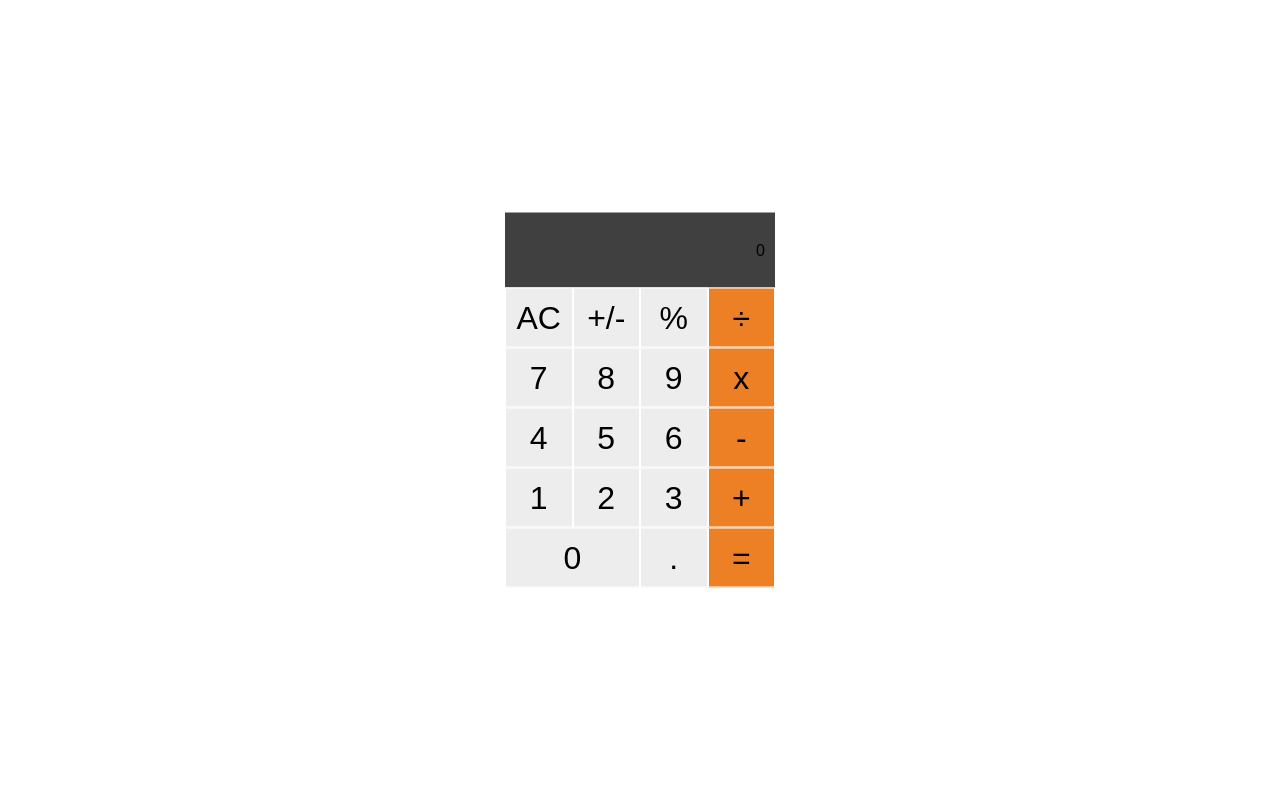
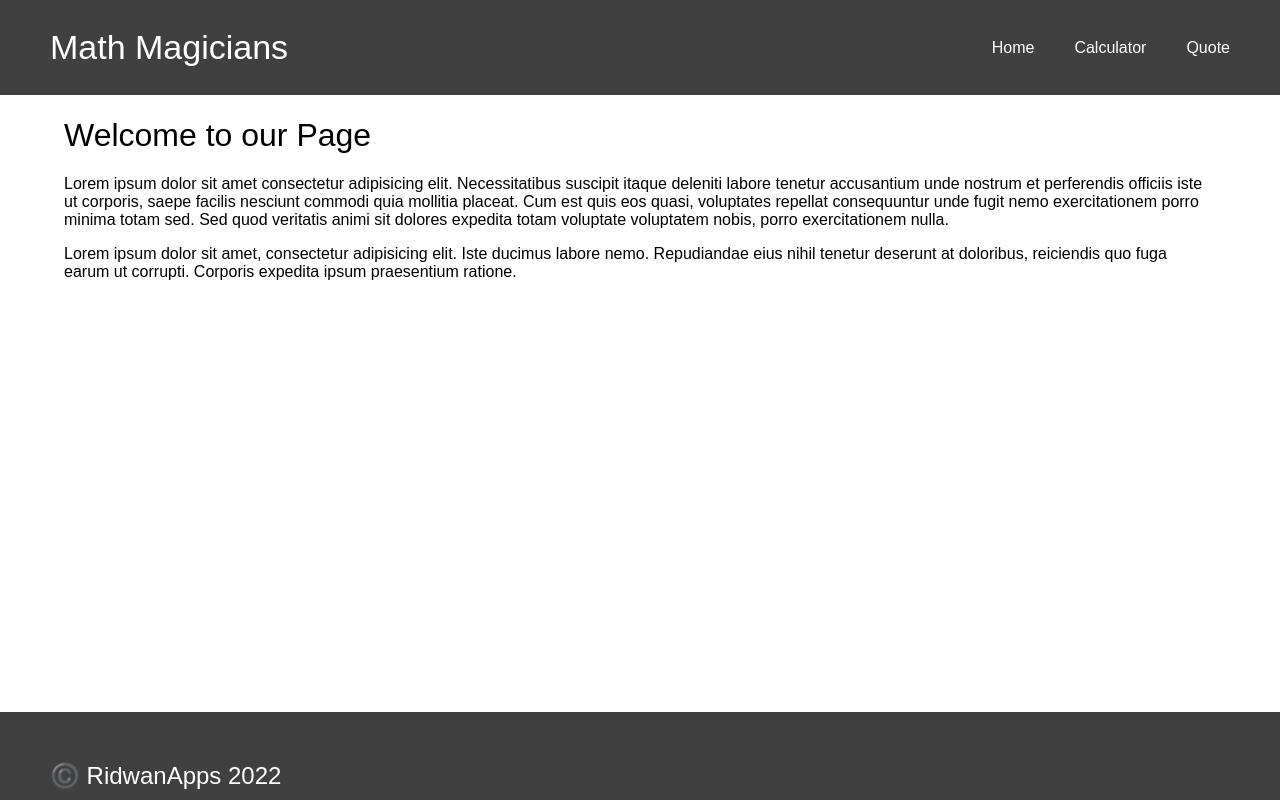
Before and after one commit to ridwanediallo/math-magicians-, a React (Create React App) app: page / in a window 1280 px wide. Built offline with nearby package versions, Linux system fonts and the light colour scheme.

Commit message:
Add full-website

```diff
--- a/package.json
+++ b/package.json
@@ -9,6 +9,7 @@
     "big.js": "^6.1.1",
     "react": "^18.2.0",
     "react-dom": "^18.2.0",
+    "react-router-dom": "^6.3.0",
     "react-scripts": "5.0.1",
     "web-vitals": "^2.1.4"
   },
--- a/src/App.js
+++ b/src/App.js
@@ -1,19 +1,22 @@
-import React, { Component } from 'react';
-import './App.css';
+import React from 'react';
+import { Route, Routes } from 'react-router-dom';
+
 import Calculator from './components/Calculator';
+import Navbar from './components/Navbar';
+import Home from './components/Home';
+import Quotes from './components/Quotes';
+import Footer from './components/Footer';
 
-class App extends Component {
-  constructor(props) {
-    super(props);
-    this.state = {};
-  }
+const App = () => (
+  <>
+    <Navbar />
+    <Routes>
+      <Route exact path="/" element={<Home />} />
+      <Route path="/quote" element={<Quotes />} />
+      <Route path="/calculator" element={<Calculator />} />
+    </Routes>
+    <Footer />
+  </>
+);
 
-  render() {
-    return (
-      <div className="App">
-        <Calculator />
-      </div>
-    );
-  }
-}
 export default App;
--- a/src/components/Calculator.css
+++ b/src/components/Calculator.css
@@ -6,35 +6,28 @@
   font-weight: normal;
 }
 
-body {
+.container {
   display: flex;
-  align-items: center;
-  justify-content: center;
+  max-width: 90%;
+  margin: 0 auto;
 }
 
-.container {
+h2 {
+  margin: 50px 0 0 50px;
+}
+
+.calculator {
   top: 50%;
-  left: 50%;
+  left: 65%;
   position: absolute;
   transform: translate(-50%, -50%);
-  margin: 0 auto;
   width: 270px;
-  text-align: center;
 }
 
 .keypad {
   display: grid;
   grid-template-columns: repeat(4, 1fr);
   grid-auto-rows: minmax(60px, auto);
-}
-
-.calculator-grid {
-  display: grid;
-  justify-content: center;
-  align-content: center;
-  min-height: 100vh;
-  grid-template-columns: repeat(4, 100px);
-  grid-template-rows: minmax(120px, auto) repeat(5, 100px);
 }
 
 .keypad > button {
@@ -63,16 +56,8 @@ body {
   word-wrap: break-word;
   word-break: break-all;
   height: 75px;
-}
-
-.output .previous-operand {
-  color: rgba(255, 255, 255, 0.75);
-  font-size: 1.5rem;
-}
-
-.output .current-operand {
-  color: white;
-  font-size: 2.5rem;
+  color: #fff;
+  font-size: 24px;
 }
 
 .gray-bg {
--- a/src/components/Calculator.js
+++ b/src/components/Calculator.js
@@ -1,169 +1,93 @@
-import React, { Component } from 'react';
+import React, { useState } from 'react';
 import calculate from '../logic/calculate';
-
 import './Calculator.css';
 
-class Calculator extends Component {
-  constructor(props) {
-    super(props);
-    this.state = {
+const Calculator = () => {
+  const [calculator, setCalculator] = useState({
     total: '0',
     next: null,
     operation: null,
-    };
-    this.onClickHandler = this.onClickHandler.bind(this);
-  }
+  });
 
-  onClickHandler = (e) => {
-    const values = calculate(this.state, e.target.innerText);
-    this.setState(values);
+  const onClickHandler = (e) => {
+    const values = calculate(calculator, e.target.innerText);
+    setCalculator(values);
   };
 
-  render() {
-    const { total, next, operation } = this.state;
+  const { total, next, operation } = calculator;
   return (
     <div className="container">
+      <h2>Do some math!</h2>
+      <div className="calculator">
         <div className="output">
-          <div className="curr-operand">{` ${total || ''} ${operation || ''} ${next || ''}`}</div>
+          <div>{` ${total || ''} ${operation || ''} ${next || ''}`}</div>
         </div>
         <div className="keypad">
-          <button
-            onClick={this.onClickHandler}
-            type="button"
-            className="gray-bg"
-          >
+          <button onClick={onClickHandler} type="button" className="gray-bg">
             AC
           </button>
-          <button
-            onClick={this.onClickHandler}
-            type="button"
-            className="gray-bg"
-          >
+          <button onClick={onClickHandler} type="button" className="gray-bg">
             +/-
           </button>
-          <button
-            onClick={this.onClickHandler}
-            type="button"
-            className="gray-bg"
-          >
+          <button onClick={onClickHandler} type="button" className="gray-bg">
             %
           </button>
-          <button
-            onClick={this.onClickHandler}
-            type="button"
-            className="orange-bg"
-          >
+          <button onClick={onClickHandler} type="button" className="orange-bg">
             ÷
           </button>
-          <button
-            onClick={this.onClickHandler}
-            type="button"
-            className="gray-bg"
-          >
+          <button onClick={onClickHandler} type="button" className="gray-bg">
             7
           </button>
-          <button
-            onClick={this.onClickHandler}
-            type="button"
-            className="gray-bg"
-          >
+          <button onClick={onClickHandler} type="button" className="gray-bg">
             8
           </button>
-          <button
-            onClick={this.onClickHandler}
-            type="button"
-            className="gray-bg"
-          >
+          <button onClick={onClickHandler} type="button" className="gray-bg">
             9
           </button>
-          <button
-            onClick={this.onClickHandler}
-            type="button"
-            className="orange-bg"
-          >
+          <button onClick={onClickHandler} type="button" className="orange-bg">
             x
           </button>
-          <button
-            onClick={this.onClickHandler}
-            type="button"
-            className="gray-bg"
-          >
+          <button onClick={onClickHandler} type="button" className="gray-bg">
             4
           </button>
-          <button
-            onClick={this.onClickHandler}
-            type="button"
-            className="gray-bg"
-          >
+          <button onClick={onClickHandler} type="button" className="gray-bg">
             5
           </button>
-          <button
-            onClick={this.onClickHandler}
-            type="button"
-            className="gray-bg"
-          >
+          <button onClick={onClickHandler} type="button" className="gray-bg">
             6
           </button>
-          <button
-            onClick={this.onClickHandler}
-            type="button"
-            className="orange-bg"
-          >
+          <button onClick={onClickHandler} type="button" className="orange-bg">
             -
           </button>
-          <button
-            onClick={this.onClickHandler}
-            type="button"
-            className="gray-bg"
-          >
+          <button onClick={onClickHandler} type="button" className="gray-bg">
             1
           </button>
-          <button
-            onClick={this.onClickHandler}
-            type="button"
-            className="gray-bg"
-          >
+          <button onClick={onClickHandler} type="button" className="gray-bg">
             2
           </button>
-          <button
-            onClick={this.onClickHandler}
-            type="button"
-            className="gray-bg"
-          >
+          <button onClick={onClickHandler} type="button" className="gray-bg">
             3
           </button>
-          <button
-            onClick={this.onClickHandler}
-            type="button"
-            className="orange-bg"
-          >
+          <button onClick={onClickHandler} type="button" className="orange-bg">
             +
           </button>
           <button
-            onClick={this.onClickHandler}
+            onClick={onClickHandler}
             type="button"
             className="gray-bg data-equals span-two"
           >
             0
           </button>
-          <button
-            onClick={this.onClickHandler}
-            type="button"
-            className="gray-bg"
-          >
+          <button onClick={onClickHandler} type="button" className="gray-bg">
             .
           </button>
-          <button
-            onClick={this.onClickHandler}
-            type="button"
-            className="orange-bg"
-          >
+          <button onClick={onClickHandler} type="button" className="orange-bg">
             =
           </button>
         </div>
       </div>
+    </div>
   );
-  }
-}
+};
 
 export default Calculator;
--- /dev/null
+++ b/src/components/Footer.js
@@ -0,0 +1,10 @@
+import React from 'react';
+import './Navbar.css';
+
+const Footer = () => (
+  <footer className="footer">
+    <h2 className="copyright">©️ RidwanApps 2022</h2>
+  </footer>
+);
+
+export default Footer;
--- /dev/null
+++ b/src/components/Home.css
@@ -0,0 +1,4 @@
+.home {
+  margin: 0 auto;
+  max-width: 90%;
+}
--- /dev/null
+++ b/src/components/Home.js
@@ -0,0 +1,26 @@
+import './Home.css';
+
+const Home = () => (
+  <div className="home">
+    <h1>Welcome to our Page</h1>
+    <div className="par">
+      <p>
+        Lorem ipsum dolor sit amet consectetur adipisicing elit. Necessitatibus
+        suscipit itaque deleniti labore tenetur accusantium unde nostrum et
+        perferendis officiis iste ut corporis, saepe facilis nesciunt commodi
+        quia mollitia placeat. Cum est quis eos quasi, voluptates repellat
+        consequuntur unde fugit nemo exercitationem porro minima totam sed. Sed
+        quod veritatis animi sit dolores expedita totam voluptate voluptatem
+        nobis, porro exercitationem nulla.
+      </p>
+      <p>
+        Lorem ipsum dolor sit amet, consectetur adipisicing elit. Iste ducimus
+        labore nemo. Repudiandae eius nihil tenetur deserunt at doloribus,
+        reiciendis quo fuga earum ut corrupti. Corporis expedita ipsum
+        praesentium ratione.
+      </p>
+    </div>
+  </div>
+);
+
+export default Home;
--- /dev/null
+++ b/src/components/Navbar.css
@@ -0,0 +1,47 @@
+body {
+    margin: 0;
+}
+
+.container {
+  display: flex;
+  max-width: 90%;
+  margin: 0 auto;
+}
+
+.nav {
+  display: flex;
+  justify-content: space-between;
+  align-items: center;
+  padding-left: 50px;
+  background-color: rgba(0, 0, 0, 0.75);
+}
+
+.nav-links {
+  list-style: none;
+  display: flex;
+  gap: 40px;
+  padding-right: 50px;
+}
+
+.link {
+  text-decoration: none;
+  color: #fff;
+}
+
+.logo {
+  color: #fff;
+  font-size: 34px;
+}
+
+.footer {
+  position: fixed;
+  bottom: 0;
+  left: 0;
+  width: 100%;
+  background-color: rgba(0, 0, 0, 0.75);
+}
+
+.copyright {
+  padding-bottom: 10px;
+  color: #fff;
+}
--- /dev/null
+++ b/src/components/Navbar.js
@@ -0,0 +1,28 @@
+import React from 'react';
+import { Link } from 'react-router-dom';
+import './Navbar.css';
+
+const NavBar = () => (
+  <nav className="nav">
+    <h1 className="logo">Math Magicians</h1>
+    <ul className="nav-links">
+      <li>
+        <Link to="/" className="link">
+          Home
+        </Link>
+      </li>
+      <li>
+        <Link to="/calculator" className="link">
+          Calculator
+        </Link>
+      </li>
+      <li>
+        <Link to="/quote" className="link">
+          Quote
+        </Link>
+      </li>
+    </ul>
+  </nav>
+);
+
+export default NavBar;
--- /dev/null
+++ b/src/components/Quotes.css
@@ -0,0 +1,10 @@
+.contianer {
+  margin: 0 auto;
+  max-width: 90%;
+}
+
+.quote {
+  font-size: 30px;
+  position: absolute;
+  top: 40%;
+}
--- /dev/null
+++ b/src/components/Quotes.js
@@ -0,0 +1,12 @@
+import './Quotes.css';
+
+const Quote = () => (
+  <div className="container">
+    <p className="quote">
+      Mathematics is not about numbers, equations, computations, or algorithms:
+      it is about understanding. -William Paul Thurston
+    </p>
+  </div>
+);
+
+export default Quote;
--- a/src/index.js
+++ b/src/index.js
@@ -1,10 +1,11 @@
 import React from 'react';
 import ReactDOM from 'react-dom/client';
+import { BrowserRouter as Router } from 'react-router-dom';
 import App from './App';
 
 const root = ReactDOM.createRoot(document.getElementById('root'));
 root.render(
-  <React.StrictMode>
+  <Router>
     <App />
-  </React.StrictMode>,
+  </Router>,
 );
```
Also changed, not shown: 1 other file (tests, documents, lock files or other folders). Lines whose indentation alone changed are shown as unchanged.
